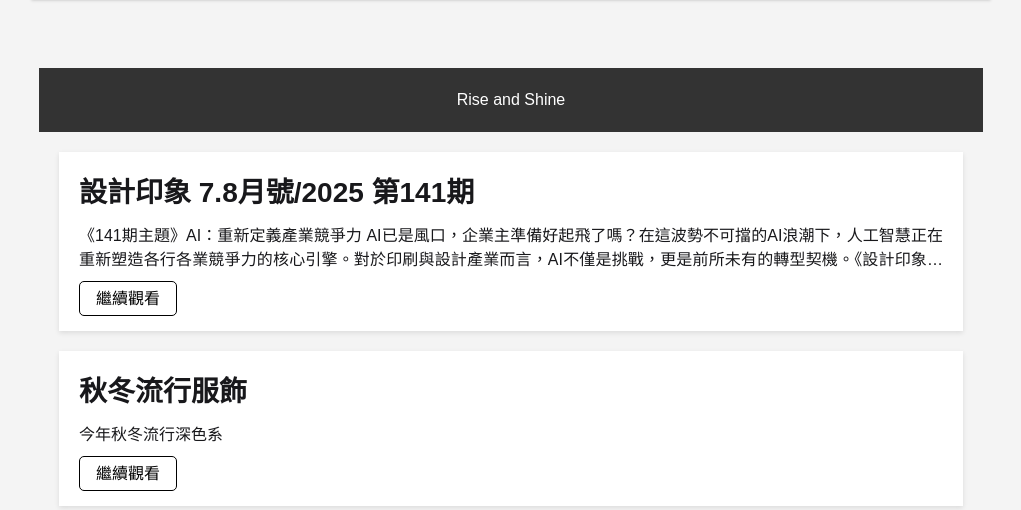
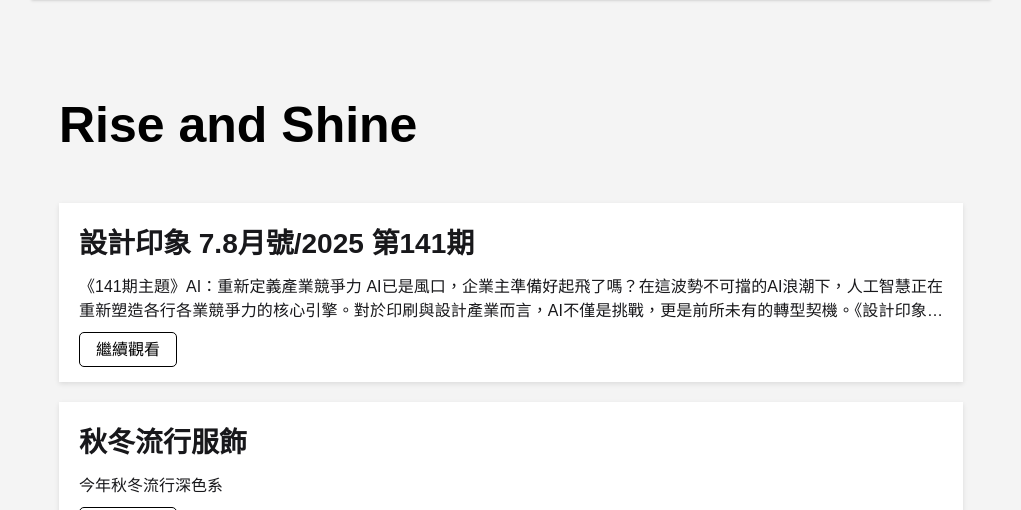
Before and after one commit to Sabrinaa77/blog, a Django app: page /blogs/ in a window 1280 px wide. Shown: the part 84-594 px from the top of the page, without its empty margins (129-1150 px from the left). Run offline with Django 5.2, Linux system fonts and the light colour scheme; data comes from the database, SQL or seed files in the repository; style sheets or scripts are compiled from the project's sources; some libraries are stand-ins or nearby versions.

Commit message:
feat: blog header style

```diff
--- a/templates/blogs/home.html
+++ b/templates/blogs/home.html
@@ -14,10 +14,12 @@
         background-color: #f4f4f4;
       }
       header {
-        background-color: #333;
-        color: #fff;
+        background-color: transparent;
+        color: #000000;
+        font-size: 50px;
+        font-weight: bold;
         padding: 20px;
-        text-align: center;
+        text-align: left;
       }
       nav {
         display: flex;
```
